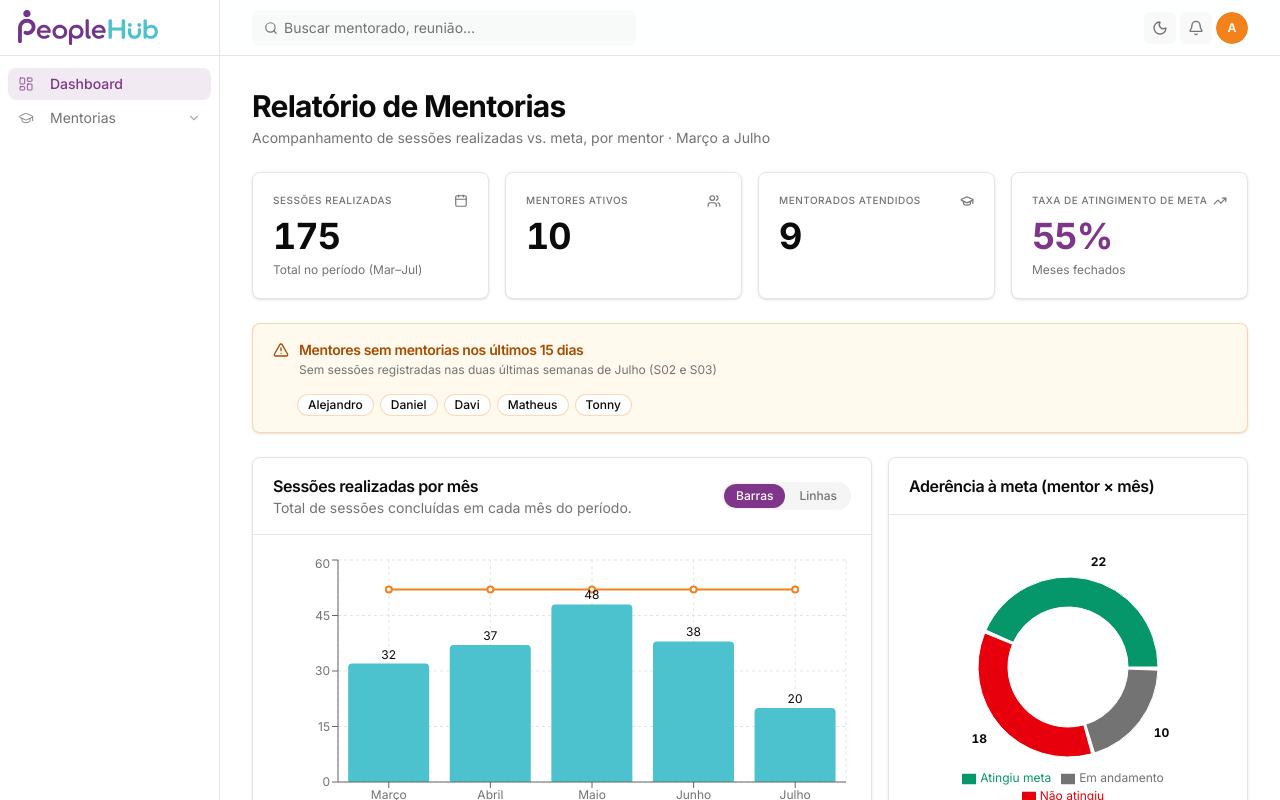
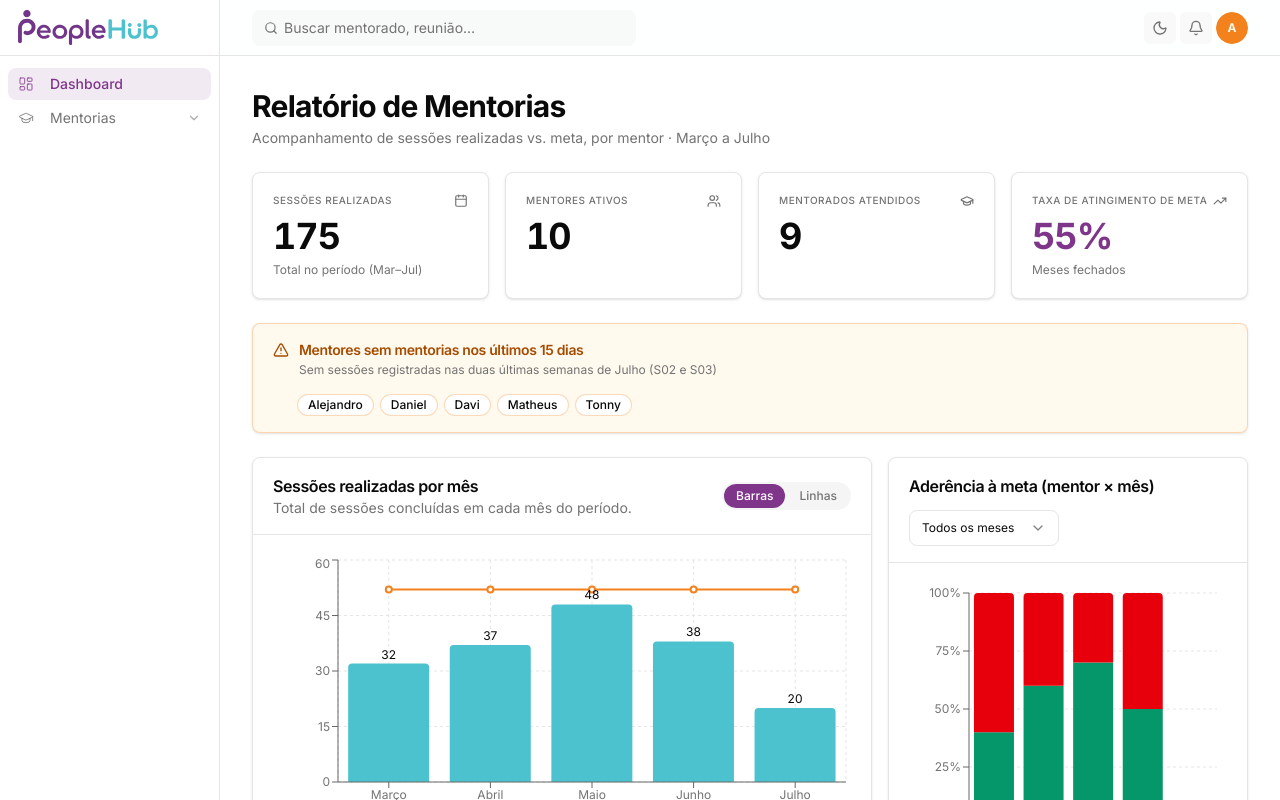
Before and after one commit to feliper297/Plataforma-Gestao, a React (Vite) app: page / in a window 1280 px wide. Both pictures are taken after typing "name@example.com", "Sample123" into the empty fields and a click on the button "Entrar". Built offline with nearby package versions, Linux system fonts and the light colour scheme; the HTML template or start-up script is replaced by a standard one.

Commit message:
Convert adherence donut to percentage stacked bar chart by month
Replaces the pie/donut with a stacked bar (goal reached vs. not) per
month, matching the existing month-by-month detail table, plus a
month filter to switch between all months and a single month.

```diff
--- a/src/App.tsx
+++ b/src/App.tsx
@@ -536,68 +536,32 @@ function SessionsChartCard() {
 
 function AdherenceDonut() {
   const total = ADHERENCE_SEGMENTS.reduce((sum, seg) => sum + seg.value, 0)
-  const cx = 110
-  const cy = 110
-  const r = 72
-  const strokeWidth = 26
-  const circumference = 2 * Math.PI * r
-  const gap = 6
-
-  let cumulative = 0
-  const arcs = ADHERENCE_SEGMENTS.map((seg) => {
-    const fraction = seg.value / total
-    const length = Math.max(fraction * circumference - gap, 0)
-    const offset = -cumulative * circumference
-    const midAngleDeg = cumulative * 360 + fraction * 180 - 90
-    const midAngleRad = (midAngleDeg * Math.PI) / 180
-    const labelR = r + strokeWidth / 2 + 16
-    cumulative += fraction
-    return {
-      ...seg,
-      dasharray: `${length} ${circumference - length}`,
-      dashoffset: offset,
-      labelX: cx + labelR * Math.cos(midAngleRad),
-      labelY: cy + labelR * Math.sin(midAngleRad),
-    }
-  })
+
+  const segments = ADHERENCE_SEGMENTS.map((seg) => ({
+    ...seg,
+    pct: (seg.value / total) * 100,
+  }))
 
   return (
-    <div className="flex flex-col items-center gap-4">
-      <svg viewBox="0 0 220 220" className="h-52 w-52">
-        <g transform={`rotate(-90 ${cx} ${cy})`}>
-          {arcs.map((arc) => (
-            <circle
-              key={arc.label}
-              cx={cx}
-              cy={cy}
-              r={r}
-              fill="none"
-              stroke={arc.color}
-              strokeWidth={strokeWidth}
-              strokeDasharray={arc.dasharray}
-              strokeDashoffset={arc.dashoffset}
-              strokeLinecap="round"
-            />
-          ))}
-        </g>
-        {arcs.map((arc) => (
-          <text
-            key={`label-${arc.label}`}
-            x={arc.labelX}
-            y={arc.labelY}
-            textAnchor="middle"
-            dominantBaseline="middle"
-            className="fill-foreground text-sm font-bold tabular-nums"
+    <div className="flex flex-col gap-4">
+      <div className="flex h-8 w-full overflow-hidden rounded-md bg-muted/40">
+        {segments.map((seg) => (
+          <div
+            key={seg.label}
+            className="flex h-full items-center justify-center first:rounded-l-md last:rounded-r-md"
+            style={{ width: `${seg.pct}%`, backgroundColor: seg.color }}
           >
-            {arc.value}
-          </text>
+            {seg.pct >= 10 && (
+              <span className="text-xs font-bold tabular-nums text-white drop-shadow-sm">{seg.value}</span>
+            )}
+          </div>
         ))}
-      </svg>
+      </div>
       <div className="flex flex-wrap items-center justify-center gap-x-4 gap-y-1.5">
         {ADHERENCE_SEGMENTS.map((seg) => (
           <span key={seg.label} className="flex items-center gap-1.5 text-xs text-muted-foreground">
             <span className="h-2.5 w-2.5 rounded-sm" style={{ backgroundColor: seg.color }} />
-            {seg.label}
+            {seg.label} · <span className="tabular-nums font-medium text-foreground">{seg.value}</span>
           </span>
         ))}
       </div>
--- a/src/components/mentorias/dashboard/GoalAdherenceChart.tsx
+++ b/src/components/mentorias/dashboard/GoalAdherenceChart.tsx
@@ -1,53 +1,63 @@
-import { Cell, Legend, Pie, PieChart, ResponsiveContainer, Tooltip } from "recharts"
+import { useMemo, useState } from "react"
+import { Bar, BarChart, CartesianGrid, Legend, ResponsiveContainer, Tooltip, XAxis, YAxis } from "recharts"
 import { Card, CardContent, CardHeader, CardTitle } from "@/components/ui/card"
-import { getGoalAdherence } from "@/lib/mentorias/mentorias"
-import type { GoalStatus } from "@/lib/mentorias/mentorias"
+import { Select, SelectContent, SelectItem, SelectTrigger, SelectValue } from "@/components/ui/select"
+import { MESES, getGoalAdherenceByMonth } from "@/lib/mentorias/mentorias"
 import type { Mentor } from "@/types/mentoria"
 
-const COLORS: Record<GoalStatus, string> = {
-  atingiu: "#059669",
-  nao_atingiu: "var(--destructive)",
-  em_andamento: "var(--muted-foreground)",
-}
-
-function renderValueLabel({ cx, cy, midAngle, outerRadius, value }: any) {
-  const RADIAN = Math.PI / 180
-  const radius = outerRadius + 18
-  const x = cx + radius * Math.cos(-midAngle * RADIAN)
-  const y = cy + radius * Math.sin(-midAngle * RADIAN)
-  return (
-    <text x={x} y={y} textAnchor={x > cx ? "start" : "end"} dominantBaseline="central" className="fill-foreground text-xs font-bold tabular-nums">
-      {value}
-    </text>
-  )
-}
+const COLOR_ATINGIU = "#059669"
+const COLOR_NAO_ATINGIU = "var(--destructive)"
 
 export default function GoalAdherenceChart({ mentores }: { mentores: Mentor[] }) {
-  const data = getGoalAdherence(mentores)
+  const [mesFiltro, setMesFiltro] = useState("todos")
+
+  const pontos = useMemo(() => getGoalAdherenceByMonth(mentores), [mentores])
+  const pontosPct = useMemo(
+    () =>
+      pontos.map((p) => {
+        const total = p.atingiu + p.naoAtingiu
+        return {
+          mes: p.mes,
+          atingiuPct: total > 0 ? Number(((p.atingiu / total) * 100).toFixed(1)) : 0,
+          naoAtingiuPct: total > 0 ? Number(((p.naoAtingiu / total) * 100).toFixed(1)) : 0,
+        }
+      }),
+    [pontos],
+  )
+  const data = mesFiltro === "todos" ? pontosPct : pontosPct.filter((p) => p.mes === mesFiltro)
 
   return (
-    <Card className="shadow-sm">
+    <Card className="flex h-full flex-col shadow-sm">
       <CardHeader className="border-b py-4 px-5">
-        <CardTitle className="text-base font-semibold">Aderência à meta (mentor × mês)</CardTitle>
+        <div className="flex flex-wrap items-center justify-between gap-3">
+          <CardTitle className="text-base font-semibold">Aderência à meta (mentor × mês)</CardTitle>
+          <Select value={mesFiltro} onValueChange={setMesFiltro}>
+            <SelectTrigger className="h-9 w-[150px] text-xs">
+              <SelectValue placeholder="Mês" />
+            </SelectTrigger>
+            <SelectContent>
+              <SelectItem value="todos">Todos os meses</SelectItem>
+              {MESES.map((mes) => (
+                <SelectItem key={mes} value={mes}>
+                  {mes}
+                </SelectItem>
+              ))}
+            </SelectContent>
+          </Select>
+        </div>
       </CardHeader>
-      <CardContent className="pt-5 px-5 pb-5">
+      <CardContent className="flex flex-1 flex-col justify-center pt-5 px-5 pb-5">
         <ResponsiveContainer width="100%" height={300}>
-          <PieChart margin={{ top: 30, right: 40, bottom: 30, left: 40 }}>
-            <Pie
-              data={data}
-              dataKey="value"
-              nameKey="status"
-              innerRadius={60}
-              outerRadius={90}
-              paddingAngle={2}
-              label={renderValueLabel}
-              labelLine={false}
-            >
-              {data.map((entry) => (
-                <Cell key={entry.statusKey} fill={COLORS[entry.statusKey]} />
-              ))}
-            </Pie>
+          <BarChart data={data} margin={{ top: 10, right: 10, bottom: 10, left: 0 }}>
+            <CartesianGrid strokeDasharray="3 3" stroke="var(--border)" vertical={false} />
+            <XAxis dataKey="mes" tick={{ fontSize: 12, fill: "var(--muted-foreground)" }} />
+            <YAxis
+              tick={{ fontSize: 12, fill: "var(--muted-foreground)" }}
+              tickFormatter={(v) => `${v}%`}
+              domain={[0, 100]}
+            />
             <Tooltip
+              formatter={(value: number) => `${value}%`}
               contentStyle={{
                 backgroundColor: "var(--popover)",
                 borderColor: "var(--border)",
@@ -56,8 +66,16 @@ export default function GoalAdherenceChart({ mentores }: { mentores: Mentor[] })
                 color: "var(--popover-foreground)",
               }}
             />
-            <Legend wrapperStyle={{ fontSize: 12, color: "var(--muted-foreground)" }} />
-          </PieChart>
+            <Legend
+              payload={[
+                { value: "Atingiu meta", type: "square", color: COLOR_ATINGIU },
+                { value: "Não atingiu", type: "square", color: COLOR_NAO_ATINGIU },
+              ]}
+              wrapperStyle={{ fontSize: 12, color: "var(--muted-foreground)" }}
+            />
+            <Bar dataKey="atingiuPct" name="Atingiu meta" stackId="status" fill={COLOR_ATINGIU} radius={[0, 0, 0, 0]} />
+            <Bar dataKey="naoAtingiuPct" name="Não atingiu" stackId="status" fill={COLOR_NAO_ATINGIU} radius={[4, 4, 0, 0]} />
+          </BarChart>
         </ResponsiveContainer>
       </CardContent>
     </Card>
--- a/src/lib/mentorias/mentorias.ts
+++ b/src/lib/mentorias/mentorias.ts
@@ -114,6 +114,23 @@ export function getGoalAdherence(mentores: Mentor[]): GoalAdherenceSlice[] {
   ]
 }
 
+export type GoalAdherenceMonthPoint = { mes: MesNome; atingiu: number; naoAtingiu: number }
+
+export function getGoalAdherenceByMonth(mentores: Mentor[]): GoalAdherenceMonthPoint[] {
+  return MESES.map((mesNome) => {
+    let atingiu = 0
+    let naoAtingiu = 0
+    for (const mentor of mentores) {
+      const mes = mentor.meses.find((m) => m.mes === mesNome)
+      if (!mes) continue
+      const status = getStatus(mes, mentor.metaMensal)
+      if (status === "atingiu") atingiu += 1
+      else if (status === "nao_atingiu") naoAtingiu += 1
+    }
+    return { mes: mesNome, atingiu, naoAtingiu }
+  })
+}
+
 export type MentorInativo = { id: string; nome: string; ultimasSemanas: (number | null)[] }
 
 // Aproxima "últimos 15 dias" pelas 2 últimas semanas de Julho (S02 e S03), já que os
```
